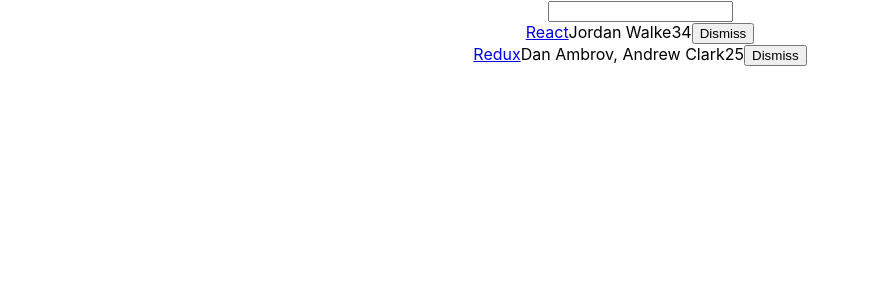
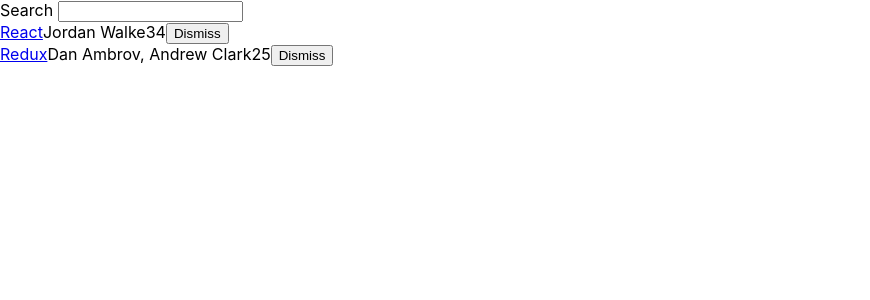
Before and after one commit to OkothPius/HackerNews, a React (Create React App) app: page / in a window 1280 px wide. Shown: the top 300 px of the page, without its empty margins (0-870 px from the left). Built offline with nearby package versions, Linux system fonts and the light colour scheme.

Commit message:
modify app.js

```diff
--- a/src/App.js
+++ b/src/App.js
@@ -22,13 +22,6 @@
     objectID: 1,
   },
 ];
-//es5
-// function isSearched(searchTerm) {
-//   return function(item) {
-//     //some conditions which return true or false
-//     return !searchTerm || item.title.toLowerCase().includes(searchTerm.toLowerCase());
-//   }
-// }
 
 //es6
 const isSearched = (searchTerm) => (item) =>
@@ -57,30 +50,88 @@
   }
 
   render() {
+    const { searchTerm, list } = this.state;
     return (
-      <div className="App">
-        <form>
-          <input type="text"
-          onChange={this.onSearchChange}/>
-        </form>
-        {this.state.list.filter(isSearched(this.state.searchTerm)).map(item =>
-          <div key={item.objectID}>
-            <span>
-              <a href={item.url}>{item.title}</a>
-            </span>
-             <span>{item.author}</span>
-             <span>{item.num_comments}</span>
-             <span>{item.points}</span>
-             <span>
-               <button onClick={() => this.onDismiss(item.objectID)} type="button">Dismiss</button>
-             </span>
+      <div className="page">
+        <div className="interactions">
+          <Search
+            input type="text"
+            value={searchTerm}
+            onChange={this.onSearchChange}
+          >
+          Search
+          </Search>
+        </div>
 
-          </div>
-        )}
+          <Table
+          list={list}
+          pattern={searchTerm}
+          onDismiss={this.onDismiss}
+          />
       </div>
     );
   }
 }
 
+const Search = ({value, onChange, children}) =>
+    <form>
+      {children} <input
+      type="text"
+      value={value}
+      onChange={onChange}
+      />
+    </form>
+
+
+const Table = ({list, pattern, onDismiss}) =>
+    <div className="table">
+      {list.filter(isSearched(pattern)).map(item =>
+        <div key={item.objectID} className="table-row">
+          <span style={{ largeColumn}}>
+            <a href={item.url}>{item.title}</a>
+          </span>
+          <span style={{ midColumn }}>
+            {item.author}
+          </span>
+          <span style={{ smallColumn}}>
+            {item.num_comments}
+          </span>
+          <span style={{ smallColumn}}>
+            {item.points}
+          </span>
+          <span style={{ smallColumn}}>
+            <Button
+              onClick={() => onDismiss(item.objectID)}
+              className="button-inline"
+            >
+              Dismiss
+            </Button>
+          </span>
+        </div>
+        )}
+    </div>
+
+const largeColumn = {
+  width: '40%',
+};
+
+const midColumn = {
+  width: '10%',
+};
+
+const smallColumn = {
+  width: '40%',
+};
+
+
+
+const Button = ({onClick, className='', children}) =>
+  <button
+  onClick={onClick}
+  className="button-active"
+  type="button">
+    {children}
+  </button>
+
 
 export default App;
```
